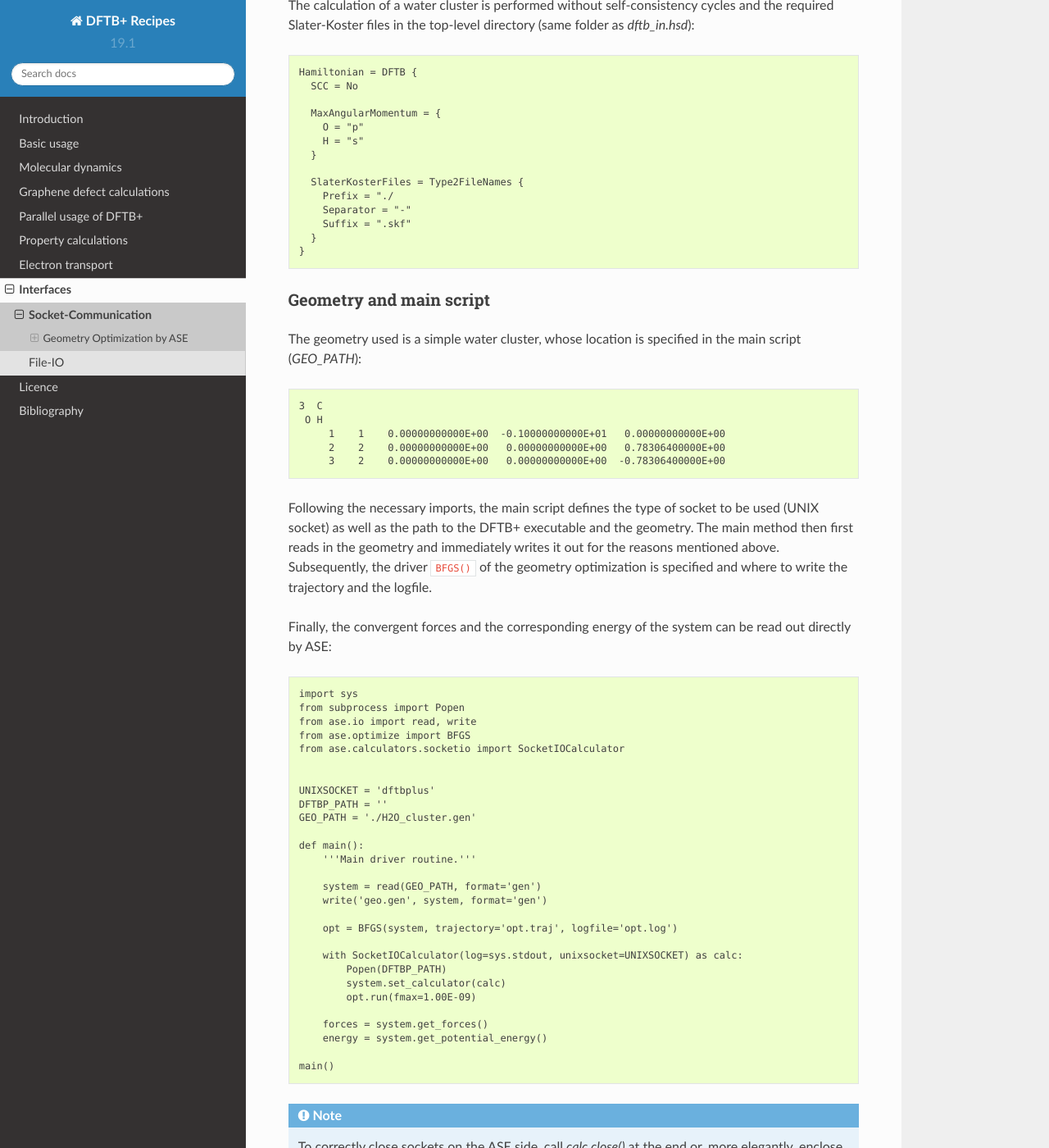
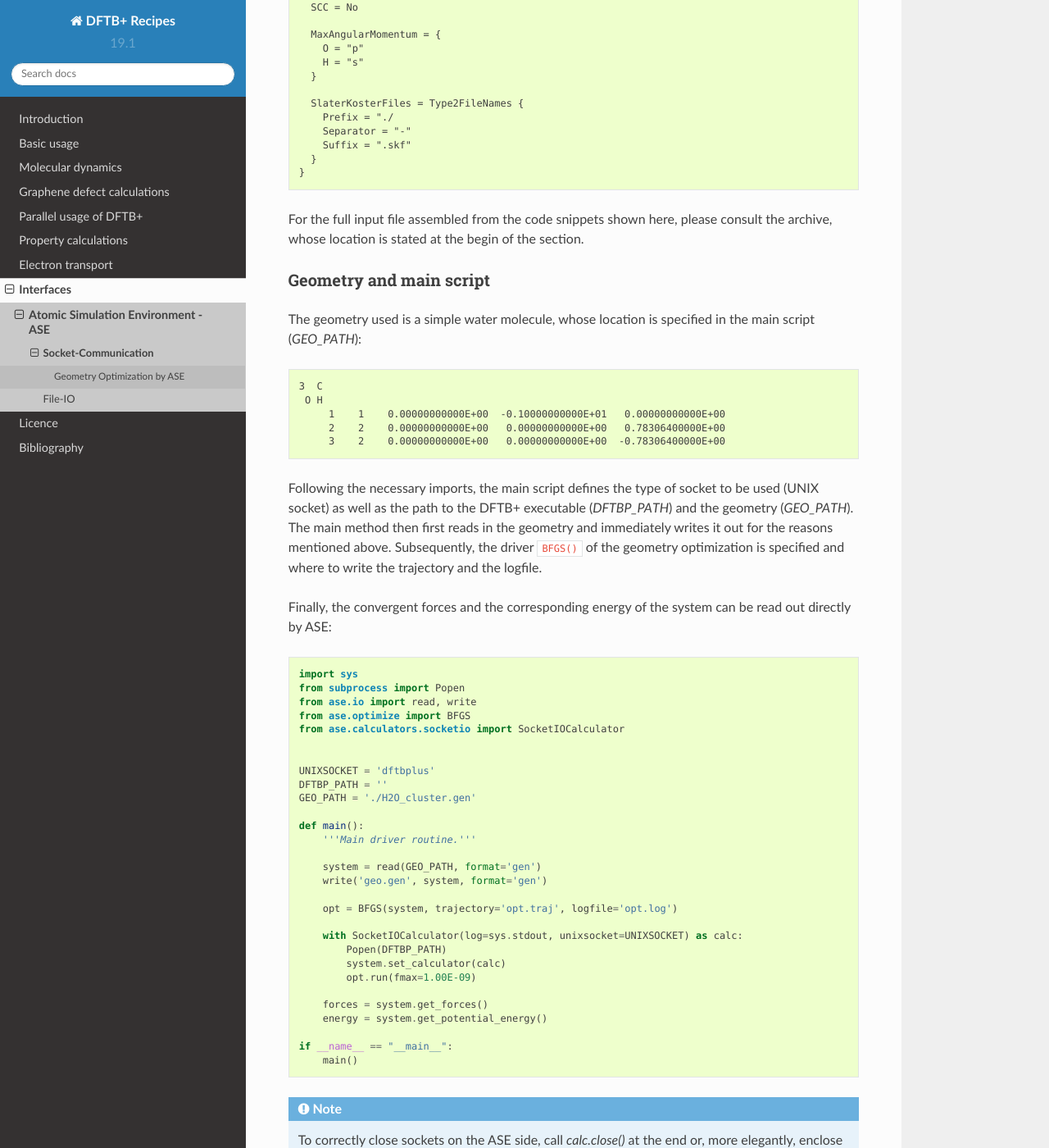
Before and after one commit to dftbplus/recipes, a Sphinx documentation site: the page built from docs/interfaces/ase/sockets/sockets.rst, in a window 1280 px wide and 1400 px high, scrolled down 1200 px. Shown: the whole window at 82% size. Built offline with Sphinx 7.4.7 and the Read the Docs theme 2.0.0, drawn with Linux system fonts in a browser that asks for light colours; some of the changed text lies outside the part shown.

Commit message:
Apply suggested changes
Restructure the interfaces part, revise code snippets
and add syntax highlighting for Python codes.

```diff
--- a/docs/_archives/recipes/interfaces/fileio/1_conjgrad/fileio_conjgrad.py
+++ b/docs/_archives/recipes/interfaces/ase/fileio/1_conjgrad/fileio_conjgrad.py
@@ -26,4 +26,5 @@ def main():
     forces = system.get_forces()
     energy = system.get_potential_energy()
 
-main()
+if __name__ == "__main__":
+    main()
--- a/docs/_archives/recipes/interfaces/fileio/2_bfgs/fileio_bfgs.py
+++ b/docs/_archives/recipes/interfaces/ase/fileio/2_bfgs/fileio_bfgs.py
@@ -22,4 +22,5 @@ def main():
     forces = system.get_forces()
     energy = system.get_potential_energy()
 
-main()
+if __name__ == "__main__":
+    main()
--- a/docs/_archives/recipes/interfaces/sockets/socket_bfgs.py
+++ b/docs/_archives/recipes/interfaces/ase/sockets/socket_bfgs.py
@@ -25,4 +25,5 @@ def main():
     forces = system.get_forces()
     energy = system.get_potential_energy()
 
-main()
+if __name__ == "__main__":
+    main()
--- a/docs/interfaces/sockets.rst
+++ b/docs/interfaces/ase/sockets/sockets.rst
@@ -5,10 +5,10 @@
 Socket-Communication
 ********************
 
-[Input: `recipes/interfaces/sockets/`]
+[Input: `recipes/interfaces/ase/sockets/`]
 
 For calculations that heavily rely on file-IO, reference to the possibility of
-communication between DFTB+ and external software, based on the i-PI protocol,
+communication between DFTB+ and ASE, based on the i-PI protocol,
 should be made. In these cases, the reduction of the wallclock time can be
 significant.
 
@@ -56,7 +51,7 @@ mentioned errors::
       <<< "geo.gen"
     }
 
-The calculation of a water cluster is performed without self-consistency cycles
+The calculation of a water molecule is performed without self-consistency cycles
 and the required Slater-Koster files in the top-level directory (same folder as
 `dftb_in.hsd`)::
 
@@ -75,10 +70,12 @@ and the required Slater-Koster files in the top-level directory (same folder as
       }
     }
 
+For the full input file assembled from the code snippets shown here, please
+consult the archive, whose location is stated at the begin of the section.
 
 Geometry and main script
 ------------------------
-The geometry used is a simple water cluster, whose location is specified in the
+The geometry used is a simple water molecule, whose location is specified in the
 main script (`GEO_PATH`)::
 
     3  C
@@ -88,14 +85,16 @@ main script (`GEO_PATH`)::
          3    2    0.00000000000E+00   0.00000000000E+00  -0.78306400000E+00
 
 Following the necessary imports, the main script defines the type of socket to
-be used (UNIX socket) as well as the path to the DFTB+ executable and the
-geometry. The main method then first reads in the geometry and immediately
-writes it out for the reasons mentioned above. Subsequently, the driver
-``BFGS()`` of the geometry optimization is specified and where to write the
-trajectory and the logfile.
+be used (UNIX socket) as well as the path to the DFTB+ executable (`DFTBP_PATH`)
+and the geometry (`GEO_PATH`). The main method then first reads in the geometry
+and immediately writes it out for the reasons mentioned above. Subsequently,
+the driver ``BFGS()`` of the geometry optimization is specified and where to
+write the trajectory and the logfile.
 
 Finally, the convergent forces and the corresponding energy of the system can
-be read out directly by ASE::
+be read out directly by ASE:
+
+.. code-block:: python
 
     import sys
     from subprocess import Popen
@@ -124,7 +123,8 @@ be read out directly by ASE::
         forces = system.get_forces()
         energy = system.get_potential_energy()
 
-    main()
+    if __name__ == "__main__":
+        main()
 
 .. note::
 
```
Also changed, not shown: other parts of docs/interfaces/ase/sockets/sockets.rst (+3 -8 lines), docs/interfaces/ase/fileio/fileio.rst (renamed from docs/interfaces/fileio.rst, +15 -12 lines), docs/interfaces/ase/index.rst (added, +25 -0 lines), docs/interfaces/index.rst (+4 -5 lines), 14 other files.
